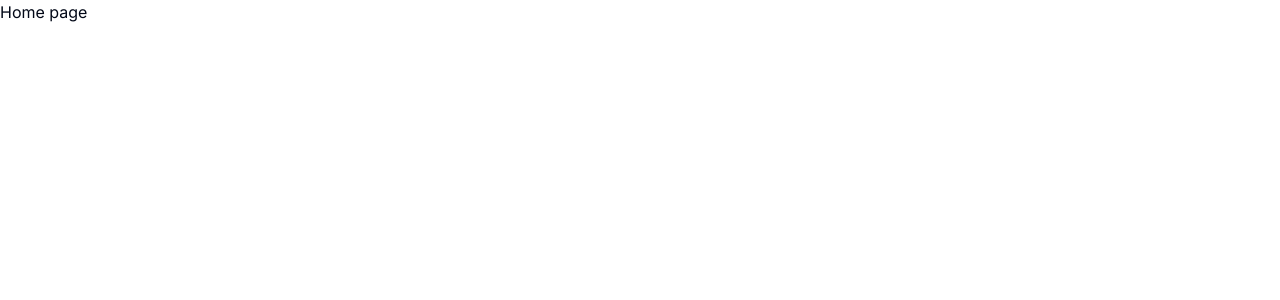
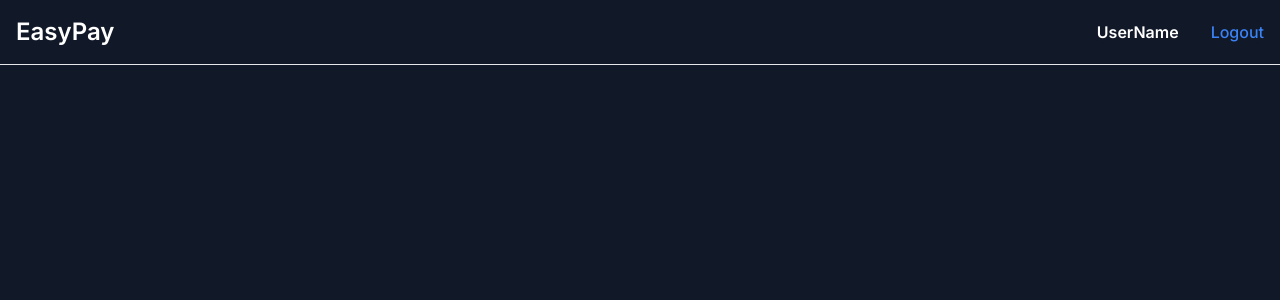
Before and after one commit to Mangesh98/EasyPay, a Next.js app in the folder client/: page / in a window 1280 px wide. Shown: the top 300 px of the page. Built offline with nearby package versions, Linux system fonts and the light colour scheme.

Commit message:
Navbar added with logout functionality

```diff
--- /dev/null
+++ b/client/src/actions/logoutAction.ts
@@ -0,0 +1,21 @@
+"use server";
+import { cookies } from "next/headers";
+
+export const logoutUser = async () => {
+	try {
+		// Clear the "token" cookie
+		cookies().set("token", "", {
+			httpOnly: true,
+			secure: true,
+			expires: new Date(0), // Set expiration to past date
+		});
+
+		return {
+			message: "User logged out successfully",
+			success: true,
+		};
+	} catch (error) {
+		console.error("Error logging out:", error);
+		return { error: "An error occurred", status: 500 };
+	}
+};
--- a/client/src/app/layout.tsx
+++ b/client/src/app/layout.tsx
@@ -16,7 +16,7 @@ export default function RootLayout({
 }>) {
 	return (
 		<html lang="en">
-      <body className={inter.className}>{children}</body>
+			<body className={`${inter.className} bg-gray-900`}>{children}</body>
 		</html>
 	);
 }
--- a/client/src/app/login/page.tsx
+++ b/client/src/app/login/page.tsx
@@ -1,7 +1,6 @@
 "use client";
 import React, { useEffect } from "react";
 import { useRouter } from "next/navigation";
-import axios from "axios";
 import { ToastContainer, toast } from "react-toastify";
 import "react-toastify/dist/ReactToastify.css";
 import Link from "next/link";
@@ -29,7 +28,6 @@ export default function LoginPage() {
 			if (!result.success) {
 				toast.error(result.error.issues[0].message);
 			}
-
 			const response = await loginUser(result.data);
 			// console.log("Login success", response.data);
 
@@ -41,6 +39,7 @@ export default function LoginPage() {
 			}
 		} catch (error: any) {
 			// console.log("Login failed", error.message);
+			setLoading(false);
 			toast.error(error.response.data.error);
 		} finally {
 			setLoading(false);
--- a/client/src/app/page.tsx
+++ b/client/src/app/page.tsx
@@ -1,6 +1,9 @@
+import Navbar from "@/components/Navbar";
+
 export default function Home() {
 	return (
 		<>
+			<Navbar />
 			<h1>Home page</h1>
 		</>
 	);
--- /dev/null
+++ b/client/src/components/Navbar.tsx
@@ -0,0 +1,57 @@
+"use client";
+import { logoutUser } from "@/actions/logoutAction";
+// import Image from "next/image";
+import Link from "next/link";
+import { useRouter } from "next/navigation";
+
+const Navbar = () => {
+	const router = useRouter();
+	const logout = async () => {
+		const response = await logoutUser();
+		if (response.success) {
+			router.push("/login");
+		}
+	};
+	return (
+		<>
+			<nav className="bg-gray-900 text-white fixed w-full z-30 top-0 start-0 border-b border-gray-200 dark:border-gray-600">
+				<div className="max-w-screen-xl flex flex-wrap items-center justify-between mx-auto p-4">
+					<Link
+						href="/"
+						className="flex items-center space-x-3 rtl:space-x-reverse"
+					>
+						{/* todo : Logo  */}
+						{/* <Image
+							src="https://flowbite.com/docs/images/logo.svg"
+							className="h-8"
+							alt="Flowbite Logo"
+						/> */}
+						<span className="self-center text-2xl font-semibold whitespace-nowrap dark:text-white">
+							EasyPay
+						</span>
+					</Link>
+
+					<div className="hidden w-full md:block md:w-auto" id="navbar-default">
+						<ul className="flex flex-col font-medium p-4 md:p-0 mt-4 border  rounded-lg  md:space-x-8 rtl:space-x-reverse md:flex-row md:mt-0 md:border-0  dbg-gray-800 md:bg-gray-900 border-gray-700">
+							<li>
+								<span className="self-center font-semibold whitespace-nowrap dark:text-white">
+									UserName
+								</span>
+							</li>
+							<li className="cursor-pointer">
+								<span
+									onClick={logout}
+									className="block py-2 px-3 md:p-0 text-white bg-blue-700 rounded md:bg-transparent md:text-blue-500"
+								>
+									Logout
+								</span>
+							</li>
+						</ul>
+					</div>
+				</div>
+			</nav>
+		</>
+	);
+};
+
+export default Navbar;
```
Lines whose indentation alone changed are shown as unchanged.
